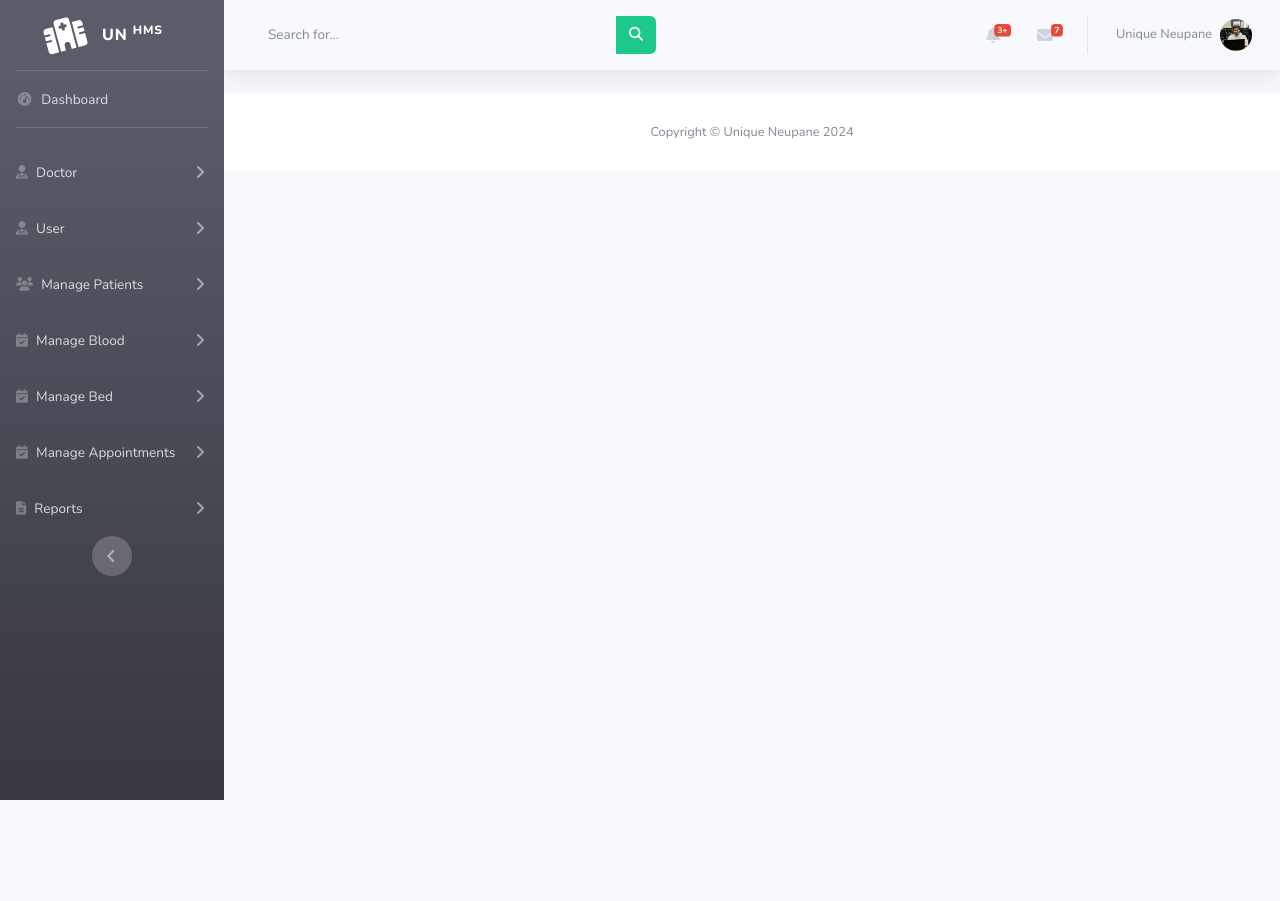
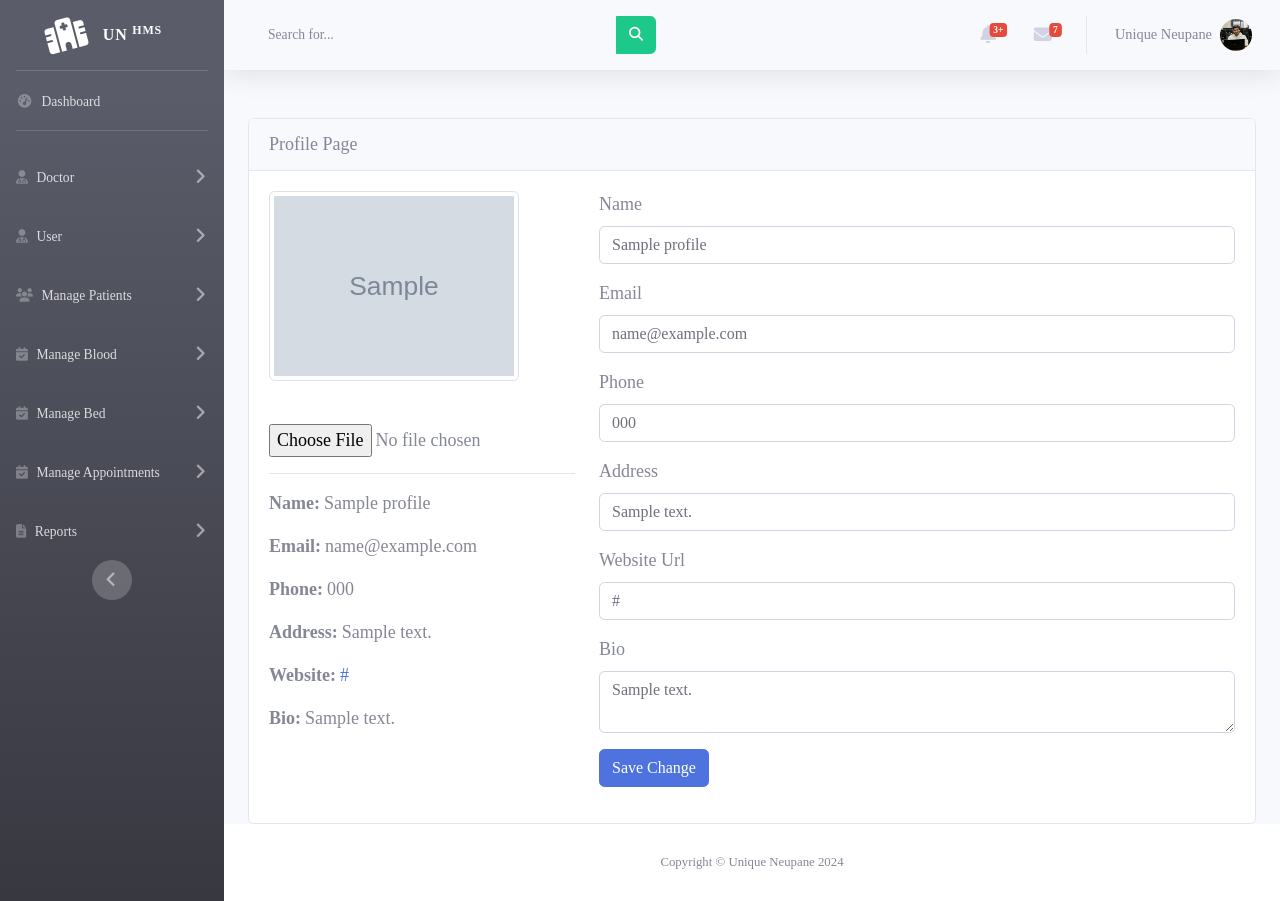
Before and after one commit to Unique982/Hospital-Management-System-Project, a PHP site: page /admin/profile_add.php in a window 1280 px wide. Before the commit the page ends 800 px from the top, so only its background shows below. Run offline with PHP 8.4, Linux system fonts and the light colour scheme; tables that the repository leaves empty or names only in its code hold one stand-in row (values such as "Sample post"); grey boxes marked "Sample" are stand-in pictures; some libraries are stand-ins or nearby versions.

Commit message:
Day 6 upload code

```diff
--- a/admin/includes/header.php
+++ b/admin/includes/header.php
@@ -1,3 +1,14 @@
+<?php
+include('../database/config.php');
+$select_query = "SELECT * FROM setting";
+$result = mysqli_query($conn, $select_query);
+ $title = "";
+ if($row=mysqli_fetch_assoc($result)){
+    $title = $row['website_title'];
+ }
+
+?>
+
 <!DOCTYPE html>
 <html lang="en">
 
@@ -9,7 +20,7 @@
     <meta name="description" content="">
     <meta name="author" content="">
 
-    <title>Unqiue Admin Dashboard</title>
+    <title><?php echo $title; ?></title>
 
 
     <!-- Custom fonts for this template-->
@@ -24,8 +35,7 @@
 
 </head>
 
-<body id="page-top">
-
+<body id="page-top" style="font-family:'Times New Roman';font-size:18px;">
 
     <!-- Page Wrapper -->
     <div id="wrapper">
--- a/admin/includes/navbar.php
+++ b/admin/includes/navbar.php
@@ -325,6 +325,11 @@
                         Profile
                     </a>
                     <a class="dropdown-item" href="#">
+                        <i class="fas fa-key fa-sm fa-fw mr-2 text-gray-400"></i>
+                        Password Change
+                    </a>
+                    <a class="dropdown-item" href="./setting.php">
+
                         <i class="fas fa-cogs fa-sm fa-fw mr-2 text-gray-400"></i>
                         Settings
                     </a>
--- a/admin/patient_edit.php
+++ b/admin/patient_edit.php
@@ -15,7 +15,7 @@ if(isset($_POST['update'])){
         $update_query = "UPDATE `patient` SET `name`='$pt_name',`age`='$pt_age',`sex`='$pt_sex',`dob`='$pt_dob',`blood_group`='$pt_blood',`address`='$pt_address',`phone`='$pt_phone',`email`='$pt_email' WHERE patient_id = $patient_id";
       if(mysqli_query($conn, $update_query)){
 
-        echo '<div class="alert alert-danger">Patient Add Successfully </div>';
+        echo '<div class="alert alert-danger">Update Successfully </div>';
 
       }
       else{
@@ -31,7 +31,7 @@ if(isset($_POST['update'])){
         <div class="col-12">
             <div class="card mb-4">
                 <div class="card-header">
-                   Add Patient
+                   Update Patient
                 </div>
                 <?php
                 $patient_id = $_GET['patient_id'];
--- a/admin/profile_add.php
+++ b/admin/profile_add.php
@@ -1,12 +1,109 @@
 <?php include("includes/header.php");
 include("includes/navbar.php");
 include('../database/config.php');
+if(isset($_POST['update'])){
+    $id = mysqli_real_escape_string($conn,$_POST['id']);
+    $name = mysqli_real_escape_string($conn, $_POST['name']);
+    $email = mysqli_real_escape_string($conn, $_POST['email']);
+    $phone = mysqli_real_escape_string($conn, $_POST['phone']);
+    $address = mysqli_real_escape_string($conn, $_POST['address']);
+    $link = mysqli_real_escape_string($conn, $_POST['link']);
+    $bio = mysqli_real_escape_string($conn, $_POST['bio']);
+    $image = mysqli_real_escape_string($conn, $_POST['image']);
+
+$update_query = "UPDATE profile SET name = '$name',email = '$email', phone = '$phone',
+address = '$address',website_link = '$link',bio = '$bio',image='image' WHERE id =$id";
+if(mysqli_query($conn,$update_query)){
+    echo "<div class='alert alert-alert role='alert'>Update Successfullt?</div>";
+}
+else{
+    echo "<div class='alert alert-alert role='alert'>Failed Update</div>";
+}
+}
+
 ?>
+<div class="container mt-5">
+    <div class="row">
+        <div class="col-md-12">
+            <div class="card">
+                <div class="card-header">
+                  Profile Page
+                </div>
+                <?php
+
+             $select_query = "SELECT * FROM profile";
+             $result = mysqli_query($conn,$select_query) or die("Error Query");
+             if(mysqli_num_rows($result)>0){
+                 while($record = mysqli_fetch_assoc($result)){
+             ?>
+                <div class="card-body">
+                    <div class="row">
+                        <div class="col-md-4">
+                            <img src="../assets/images/<?php echo $record['image'] ?>" alt="" width="250px" class=" rounded img-thumbnail mb-3" height="100">
+                            <form action="" method="post">
+                            <div class="form-group">
+                                <label for=""></label>
+                                <input type="file" name="image" value="<?php echo $record['image'] ?>">
+                            </div>
+
+                            <hr>
+                            <p><strong class="text-mute">Name:</strong><span class="ml-1"><?php echo $record['name'] ?></span></p>
+                            <p><strong class="text-mute">Email:</strong><span class="ml-1"><?php echo $record['email'] ?></span></p>
+                            <p><strong class="text-mute">Phone:</strong><span class="ml-1"><?php echo $record['phone'] ?></span></p>
+                            <p><strong class="text-mute">Address:</strong><span class="ml-1"><?php echo $record['address'] ?></span></p>
+                            <p><strong class="text-mute">Website:</strong><span class="ml-1"><a href=""><?php echo $record['website_link'] ?> </a></span></p>
+                            <p><strong class="text-mute">Bio:</strong><span class="ml-1"><?php echo $record['bio'] ?></span></p>
+
+                        </div>
+
+
+                    <div class="col-md-8">
+                    <input type="hidden" name="id" value="<?php echo $record['id'] ?>">
+                    <div class=" form-group mb-3">
+                            <label for="">Name</label>
+                            <input type="text" name="name" value="<?php echo $record['name'] ?>" class="form-control">
+                    </div>   <div class="form-group mb-3">
+                        <label for="">Email</label>
+                        <input type="email" name="email" value="<?php echo $record['email'] ?>" class="form-control">
+                    </div>
+                    <div class="form-group mb-3">
+                        <label for="">Phone</label>
+                        <input type="number" name="phone" value="<?php echo $record['phone'] ?>" class="form-control">
+                    </div>
+                    <div class="form-group mb-3">
+                        <label for="">Address</label>
+                        <input type="text" name="address" value="<?php echo $record['address'] ?>" class="form-control">
+                    </div>
+                    <div class="form-group mb-3">
+                        <label for="">Website Url</label>
+                        <input type="ulr" name="link" value="<?php echo $record['website_link'] ?>" class="form-control">
+                    </div>
+
+                    <div class="form-group mb-3">
+                        <label for="">Bio</label>
+                        <textarea name="bio" class="form-control" id=""><?php echo $record['bio'] ?></textarea>
+                    </div>
+                    <div class="form-group">
+                        <button type="submit" name="update" class="btn btn-primary">Save Change</button>
+                    </div>
 
 
 
+                    </div>
+                    </form>
+                    <?php }} ?>
 
+                </div>
+            </div>
+        </div>
+    </div>
+</div>
+</div>
+
+
+
+</div>
 <?php
-    include('includes/scripts.php');
-    include('includes/footer.php');
-    ?>
+include('includes/scripts.php');
+include('includes/footer.php');
+?>
```
Also changed, not shown: admin/setting.php (added, +82 -0 lines).
